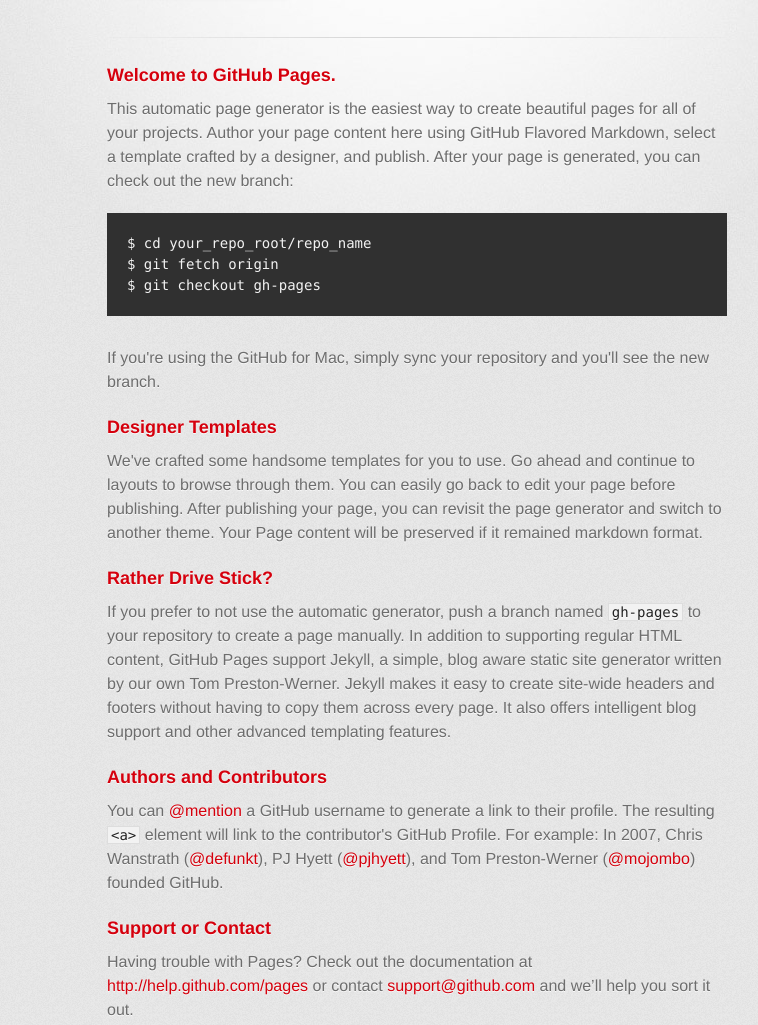
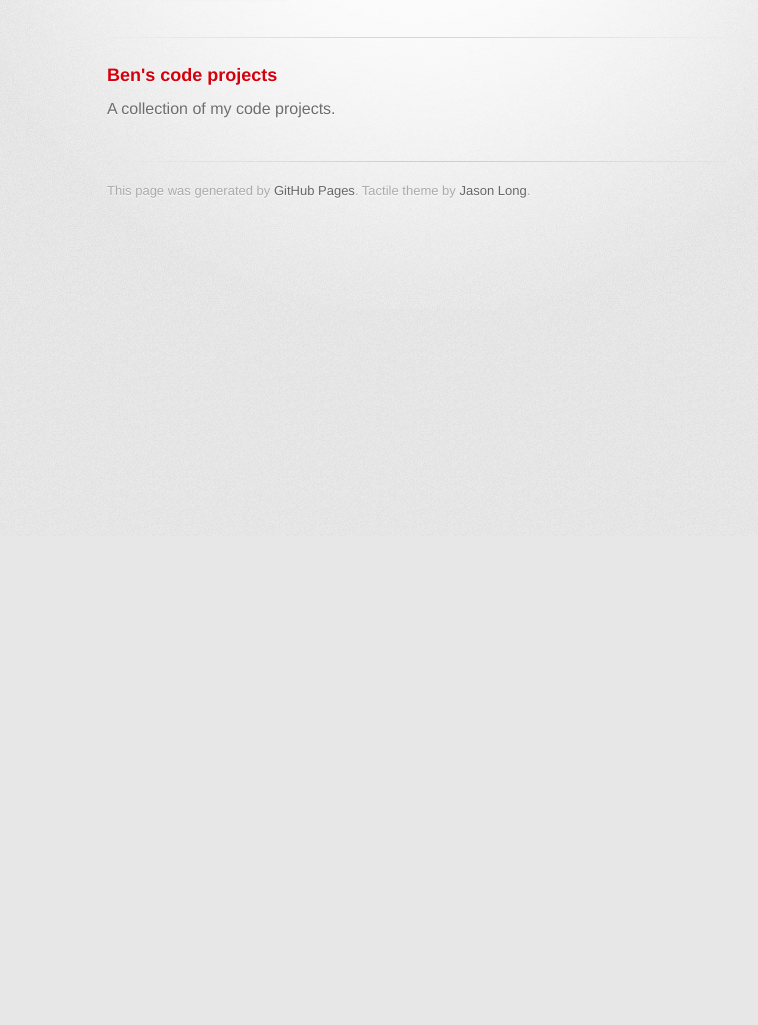
Before and after one commit to bboyle/bboyle.github.com, a plain HTML site: page index.html in a window 1280 px wide. Shown: the part 264-1289 px from the top of the page, without its empty margins (223-981 px from the left). After the commit the page ends 800 px from the top, so only its background shows below. Drawn offline with Linux system fonts and the light colour scheme.

Commit message:
removed placeholder content
replace github instructions with basic tagline

```diff
--- a/index.html
+++ b/index.html
@@ -28,32 +28,10 @@
         <hr>
 
         <section id="main_content">
-          <h3>Welcome to GitHub Pages.</h3>
+          <h3>Ben's code projects</h3>
 
-<p>This automatic page generator is the easiest way to create beautiful pages for all of your projects. Author your page content here using GitHub Flavored Markdown, select a template crafted by a designer, and publish. After your page is generated, you can check out the new branch:</p>
+<p>A collection of my code projects.</p>
 
-<pre><code>$ cd your_repo_root/repo_name
-$ git fetch origin
-$ git checkout gh-pages
-</code></pre>
-
-<p>If you're using the GitHub for Mac, simply sync your repository and you'll see the new branch.</p>
-
-<h3>Designer Templates</h3>
-
-<p>We've crafted some handsome templates for you to use. Go ahead and continue to layouts to browse through them. You can easily go back to edit your page before publishing. After publishing your page, you can revisit the page generator and switch to another theme. Your Page content will be preserved if it remained markdown format.</p>
-
-<h3>Rather Drive Stick?</h3>
-
-<p>If you prefer to not use the automatic generator, push a branch named <code>gh-pages</code> to your repository to create a page manually. In addition to supporting regular HTML content, GitHub Pages support Jekyll, a simple, blog aware static site generator written by our own Tom Preston-Werner. Jekyll makes it easy to create site-wide headers and footers without having to copy them across every page. It also offers intelligent blog support and other advanced templating features.</p>
-
-<h3>Authors and Contributors</h3>
-
-<p>You can <a href="https://github.com/blog/821" class="user-mention">@mention</a> a GitHub username to generate a link to their profile. The resulting <code>&lt;a&gt;</code> element will link to the contributor's GitHub Profile. For example: In 2007, Chris Wanstrath (<a href="https://github.com/defunkt" class="user-mention">@defunkt</a>), PJ Hyett (<a href="https://github.com/pjhyett" class="user-mention">@pjhyett</a>), and Tom Preston-Werner (<a href="https://github.com/mojombo" class="user-mention">@mojombo</a>) founded GitHub.</p>
-
-<h3>Support or Contact</h3>
-
-<p>Having trouble with Pages? Check out the documentation at <a href="http://help.github.com/pages">http://help.github.com/pages</a> or contact <a href="mailto:support@github.com">support@github.com</a> and we’ll help you sort it out.</p>
         </section>
 
         <footer>
```
